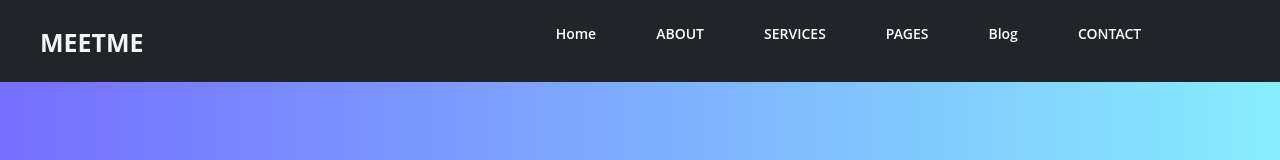
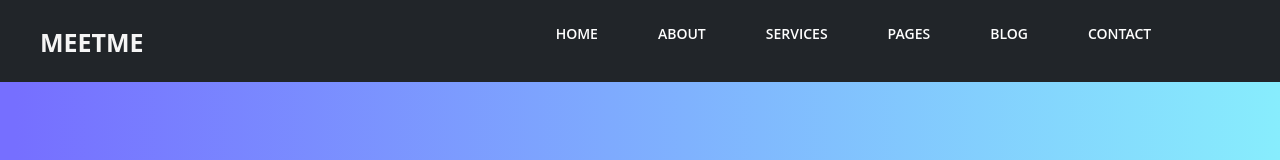
Before and after one commit to mehdias63/personal, a React (Vite) app: page / in a window 1280 px wide. Shown: the top 160 px of the page. Built offline with nearby package versions, Linux system fonts and the light colour scheme.

Commit message:
updat lis

```diff
--- /dev/null
+++ b/src/components/HeadCard.jsx
@@ -0,0 +1,7 @@
+import React from 'react'
+
+export default function HeadCard({titel , id}) {
+  return (
+    <li><a href={`#${id}`}> {titel} </a></li>
+  )
+}
--- /dev/null
+++ b/src/components/UlserCard.jsx
@@ -0,0 +1,7 @@
+import React from 'react'
+
+export default function UlserCard({titel , id }) {
+  return (
+          <li><a href={`#${id}`}> {titel} </a></li>
+             )
+}
--- /dev/null
+++ b/src/components/headata.js
@@ -0,0 +1,27 @@
+export default [
+    {
+        id:"home",
+        titel:"HOME"
+    },
+    {
+        id:"about",
+        titel:"ABOUT"
+    },
+    {
+        id:"services",
+        titel:"SERVICES"
+    },
+    {
+        id:"pages",
+        titel:"PAGES"
+    },
+    {
+        id:"blog",
+        titel:"BLOG"
+    },
+    {
+        id:"contact",
+        titel:"CONTACT"
+    }
+
+]
--- a/src/components/header.jsx
+++ b/src/components/header.jsx
@@ -1,8 +1,10 @@
 import React from "react";
+import HeadCard from "./HeadCard";
 import { HiOutlineCalendarDays } from "react-icons/hi2";
 import { FiPhone } from "react-icons/fi";
 import { AiOutlineMail } from "react-icons/ai";
 import { AiOutlineHome } from "react-icons/ai";
+import headata from "./headata";
 export default function Header(){
     return(
         <section className="header">
@@ -12,12 +14,7 @@ export default function Header(){
             </div>
             <div className="menu ">
             <ul>
-            <li><a href="#home">Home</a></li>
-            <li><a href="#about">ABOUT</a></li>
-            <li><a href="#services">SERVICES</a></li>
-            <li><a href="#pages">PAGES</a></li>
-            <li><a href="#blog">Blog</a></li>
-            <li><a href="#contact">CONTACT</a></li>
+            {headata.map(card => <HeadCard key={card.id} titel={card.titel} /> )}
         </ul>
         </div>
         </div>
--- a/src/components/services.jsx
+++ b/src/components/services.jsx
@@ -2,6 +2,8 @@ import React from "react"
 import SerCard from "./SerCard"
 import serdata from "./serdata"
 import serdatab from "./serdatab"
+import UlserCard from "./UlserCard"
+import ulserdata from "./ulserdata"
 export default function Services(){
     return(
         <div className="services">
@@ -11,11 +13,7 @@ export default function Services(){
             </div>
             <div>
             <ul>
-            <li><a href="#all" className="blue">ALL</a></li>
-            <li><a href="#vector">VECTOR</a></li>
-            <li><a href="#raster">RASTER</a></li>
-            <li><a href="#ui/ux">UI/UX</a></li>
-            <li><a href="#printing">PRINTING</a></li>
+            {ulserdata.map(card => <UlserCard key={card.id} titel={card.titel} /> )}
             </ul>
             </div>
             <div>
--- /dev/null
+++ b/src/components/ulserdata.js
@@ -0,0 +1,23 @@
+export default [
+    {
+        id:"all",
+        titel:"ALL"
+    },
+    {
+        id:"vector",
+        titel:"VECTOR"
+    },
+    {
+        id:"raster",
+        titel:"RASTER"
+    },
+    {
+        id:"ui/ux",
+        titel:"UI/UX"
+    },
+    {
+        id:"printing",
+        titel:"PRINTING"
+    }
+
+]
--- a/src/css/services.css
+++ b/src/css/services.css
@@ -18,6 +18,7 @@ div.services>div>p{
 div.services>div>ul{
     height: 80px;
     text-align: center;
+    display: inline-block;
 
 }
 div.services>div>ul>li{
```
